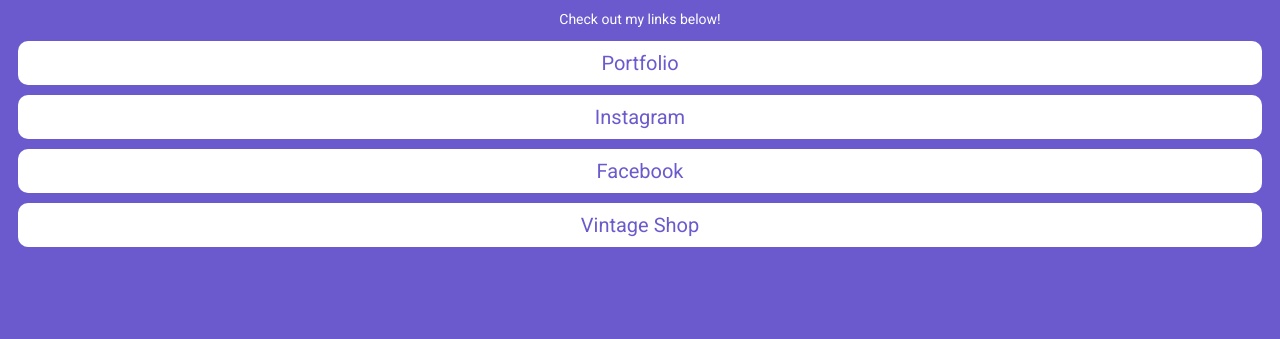
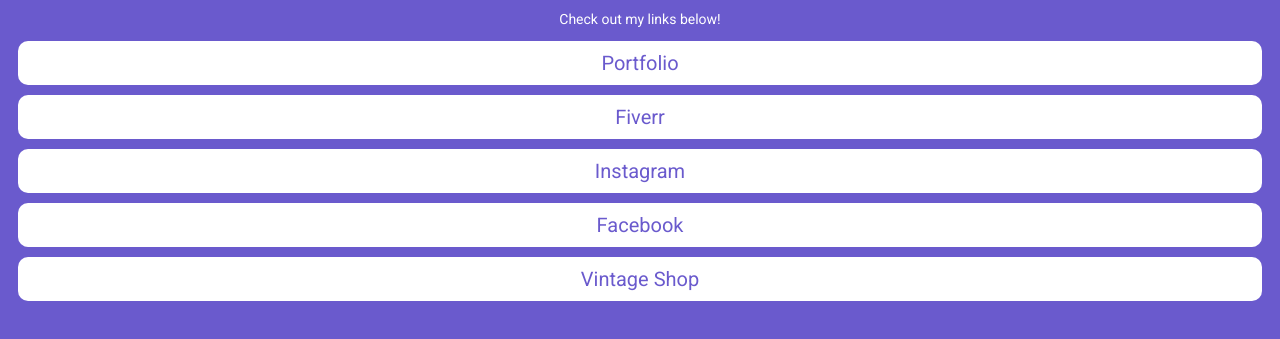
Before and after one commit to eMugnaini/link-page, a plain HTML site: page index.html in a window 1280 px wide. Shown: the part 263-602 px from the top of the page. Drawn offline with Linux system fonts and the light colour scheme.

Commit message:
Add Fiverr link to index.html

```diff
--- a/index.html
+++ b/index.html
@@ -13,6 +13,7 @@ https://i.imgur.com/vSHOr0B.jpeg" alt="image of woman holding phone">
 <h2>Copywriter & Front-End Developer</h2>
 <p>Check out my links below!</p>
 <a href="https://emugnaini.github.io/portfolio/">Portfolio</a>
+<a href="https://www.fiverr.com/emilymugnaini">Fiverr</a>
 <a href="https://www.instagram.com/gr1m_creep3r?igsh=NmhuOTZoMWV3M3hk&utm_source=qr"> Instagram </a>
 <a href= "https://www.facebook.com/OhEmGerardWay">Facebook</a>
 <a href="https://poshmark.com/closet/thegroovyghoul">Vintage Shop</a>
```
